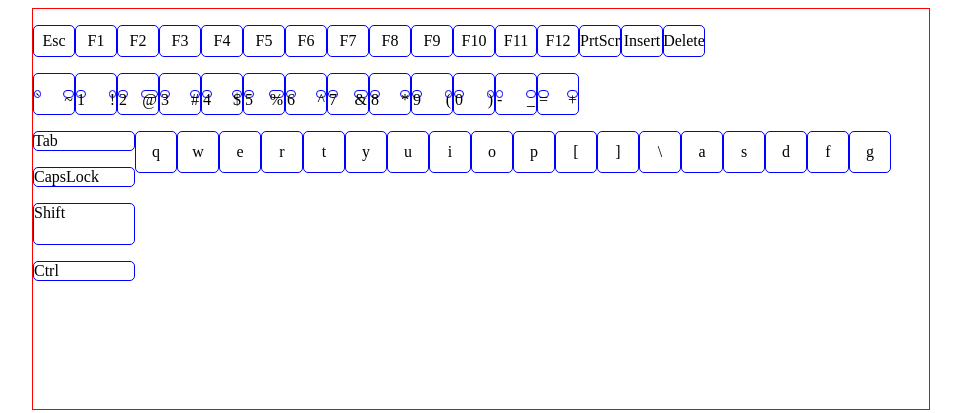
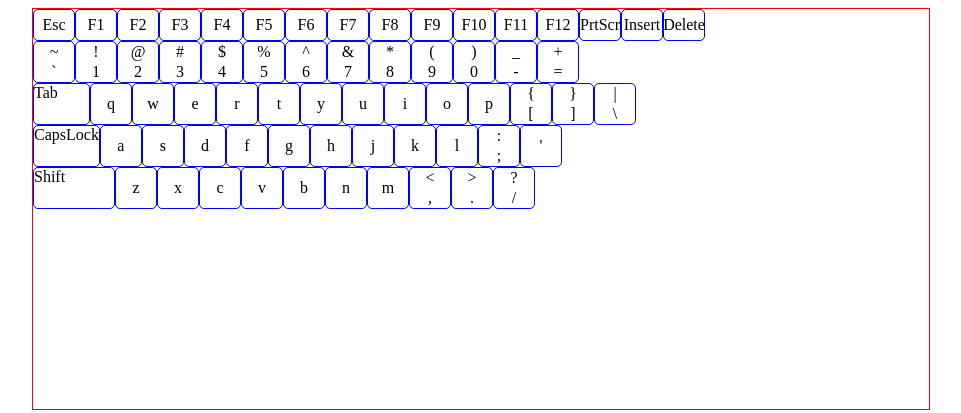
Before and after one commit to jagroshansingh/qwerty_keyboard_simulator, a plain HTML site: page index.html in a window 1280 px wide. Shown: the whole page, without its empty margins (159-1120 px from the left). Drawn offline with Linux system fonts and the light colour scheme.

Commit message:
alphabet keys placed and multifunctional key ui

```diff
--- a/index.html
+++ b/index.html
@@ -30,14 +30,16 @@
             <p>Delete</p>
           </div>
           <div id="number_keys"></div>
-          <div style="display: flex">
-            <div id="left_modifier_keys">
-              <p>Tab</p>
-              <p>CapsLock</p>
+          <div id="alphabet_rows">
+            <div id="alphabets_row1">
+              <p id="tab_key">Tab</p>
+            </div>
+            <div id="alphabets_row2">
+              <p id="#capsLock_keys">CapsLock</p>
+            </div>
+            <div id="alphabets_row3">
               <p class="shift_keys">Shift</p>
-              <p>Ctrl</p>
             </div>
-            <div id="alphabet_keys"></div>
           </div>
         </div>
         <div id="numbers"></div>
@@ -72,54 +74,91 @@
       "i",
       "o",
       "p",
-      "[",
-      "]",
-      "\\",
+      "{[",
+      "}]",
+      "|\\",
       "a",
       "s",
       "d",
       "f",
       "g",
-      // "h",
-      // "j",
-      // "k",
-      // "l",
-      // ";",
-      // "'",
-      // "z",
-      // "x",
-      // "c",
-      // "v",
-      // "b",
-      // "n",
-      // "m",
-      // ",",
-      // ".",
-      // "/",
+      "h",
+      "j",
+      "k",
+      "l",
+      ":;",
+      "'",
+      "z",
+      "x",
+      "c",
+      "v",
+      "b",
+      "n",
+      "m",
+      "<,",
+      ">.",
+      "?/",
     ];
 
     numbers.map((number) => {
       let div = document.createElement("div");
-      // div.style.flexDirection="column";
-      // div.style.display="flex";
-      div.style.border
-      // div.classList.add("square_shaped_keys");
       let p1 = document.createElement("p");
       let p2 = document.createElement("p");
       p1.textContent = number[0];
       p2.textContent = number[1];
-      // p1.style.border = "none";
-      // p2.style.border="none"
+      p1.classList.add("square_shaped_keys");
+      p2.classList.add("square_shaped_keys");
+      div.classList.add("multifunctional_keys");
+      div.appendChild(p2);
       div.appendChild(p1);
-      div.appendChild(p2);
       document.getElementById("number_keys").appendChild(div);
     });
 
-    alphabet.map((letter) => {
+    //alphabet rows
+    for (let i = 0; i <= 12; i++) {
       let p = document.createElement("p");
-      p.textContent = letter;
+      p.textContent = alphabet[i][0];
       p.classList.add("square_shaped_keys");
-      document.getElementById("alphabet_keys").appendChild(p);
-    });
+      if (alphabet[i][1]) {
+        let div = document.createElement("div");
+        let p2 = document.createElement("p");
+        p2.textContent = alphabet[i][1];
+        p2.classList.add("square_shaped_keys");
+        div.classList.add("multifunctional_keys");
+        div.appendChild(p);
+        div.appendChild(p2);
+        document.getElementById("alphabets_row1").appendChild(div);
+      } else document.getElementById("alphabets_row1").appendChild(p);
+    }
+    for (let i = 13; i <= 23; i++) {
+      let p = document.createElement("p");
+      p.textContent = alphabet[i][0];
+      p.classList.add("square_shaped_keys");
+      if (alphabet[i][1]) {
+        let div = document.createElement("div");
+        let p2 = document.createElement("p");
+        p2.textContent = alphabet[i][1];
+        p2.classList.add("square_shaped_keys");
+        div.classList.add("multifunctional_keys");
+        div.appendChild(p);
+        div.appendChild(p2);
+        document.getElementById("alphabets_row2").appendChild(div);
+      } else document.getElementById("alphabets_row2").appendChild(p);
+    }
+    for (let i = 24; i <= 35; i++) {
+      let p = document.createElement("p");
+      p.textContent = alphabet[i][0];
+      p.classList.add("square_shaped_keys");
+      if (alphabet[i][1]) {
+        let div = document.createElement("div");
+        let p2 = document.createElement("p");
+        p2.textContent = alphabet[i][1];
+        p2.classList.add("square_shaped_keys");
+        div.classList.add("multifunctional_keys");
+        div.appendChild(p);
+        div.appendChild(p2);
+        document.getElementById("alphabets_row3").appendChild(div);
+      } else document.getElementById("alphabets_row3").appendChild(p);
+    }
   </script>
 </html>
--- a/styles.css
+++ b/styles.css
@@ -1,6 +1,7 @@
 p {
   border-radius: 5px;
   border: 1px solid blue;
+  margin: 0%;
 }
 
 #function_keys {
@@ -23,45 +24,53 @@ p {
   align-items: center;
 }
 
+.multifunctional_keys {
+  display: flex;
+  justify-content: space-between;
+  flex-direction: column;
+  border-radius: 5px;
+  border: 1px solid blue;
+  height: 40px;
+  width: 40px;
+}
+
+.multifunctional_keys > p {
+  border: none;
+  border-radius: 0%;
+  margin: 0%;
+}
+
 #number_keys {
   display: flex;
   text-align: center;
 }
 
-#number_keys > div{
-  border-radius: 5px;
-  border:1px solid blue;
-  height: 40px;
-  width: 40px;
-  display: flex;
-  justify-content: space-between;
-  /* flex-direction: column; */
-}
-
-#number_keys p{
-  /* border: none; */
-}
-
-#alphabet_keys {
+#alphabet_rows > div {
   display: flex;
 }
 
 #left_modifier_keys {
 }
 
-#spacebar {
-}
 
 .shift_keys {
   height: 40px;
-  width: 100px;
+  width: 80px;
 }
 
 .capsLock_keys {
-  height: ;
+  height: 40px;
+  width: 55px;
 }
 
-.tab_key {
+#tab_key {
+  height: 40px;
+  width: 55px;
+}
+
+#spacebar {
+  height: 40px;
+  width: 200px;
 }
 
 .enter_key {
```
